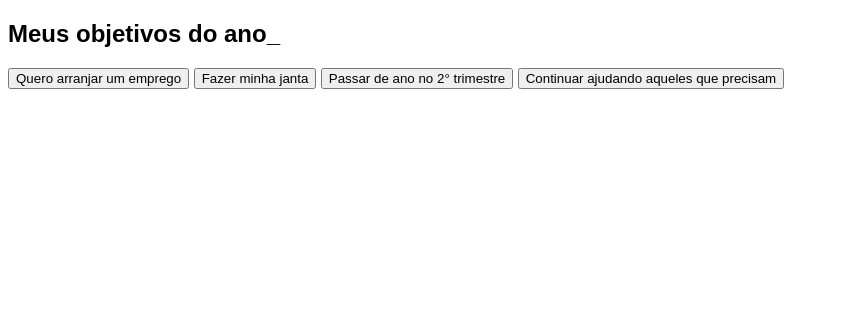
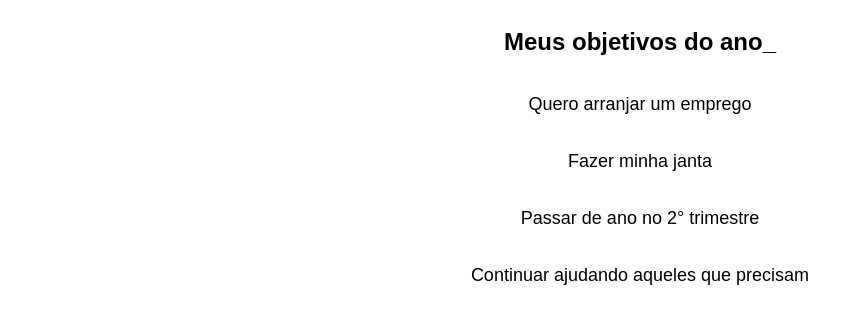
Before and after one commit to SaraWoll/SAraaasd, a plain HTML site: page index.html in a window 1280 px wide. Shown: the whole page, without its empty margins (0-863 px from the left). Drawn offline with Linux system fonts and the light colour scheme.

Commit message:
Update style.css

```diff
--- a/style.css
+++ b/style.css
@@ -13,3 +13,59 @@ body {
     color: var(--branco);
     font-family: 'Chakra Petch', sans-serif;
   }
+
+
+  .conteudo-principal{
+    display: flex;
+    flex-direction: column;
+    justify-content: center;
+    align-items: center;
+    max-width: 1200px;
+    width: 100%;
+    margin: 0 auto;
+  }
+
+  .titulo-principal {
+    text-align: left;
+    width: 100%;
+    font-size: 32px;
+  }
+
+  .titulo-principal span{
+    color:var(--verde);
+  }
+
+  .botao{
+    font-family: "Crakra Petch", sans-serif;
+    background-color: var(--botao-inativo);
+    color: var(--Branco);
+    display: flex;
+    justify-content: center;
+    padding: 1em;
+    font-size: 18px;
+    align-self: center;
+    width: 100%;
+    border-bottom: 4px solid var(--botao-ativo);
+    border-right: 2px solid var(--botao-ativo);
+    border-left: 2px solid var(--botao-ativo);
+    border-top: none;
+  }
+
+.botao:first-child {
+  border-radius: 40px 40px 0 0;
+}
+
+  .botoes{
+    display: block;
+  }
+  @media  and (min-width: 768px) {
+    .botoes {
+      display: flex;
+    }
+    botao:first-child {
+      border-radius: 40px 0 0;
+    }
+   .botao:last-child{
+    border-radius: 0 40px 0 0;
+   }
+  }
```
